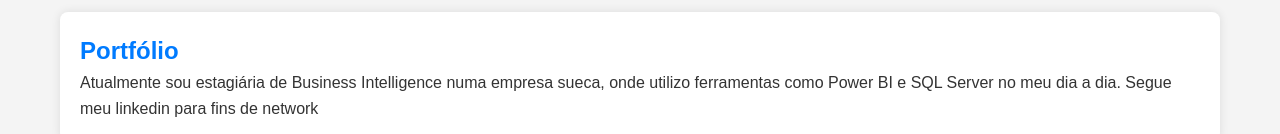
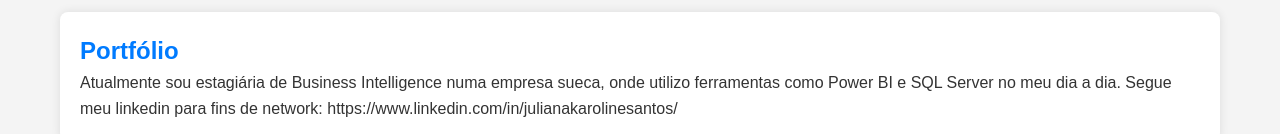
Before and after one commit to julianakaroline111/julianakaroline111.github.io, a plain HTML site: page index.html in a window 1280 px wide. Shown: the part 666-800 px from the top of the page. Drawn offline with Linux system fonts and the light colour scheme.

Commit message:
4 commit

```diff
--- a/index.html
+++ b/index.html
@@ -40,7 +40,7 @@
         <section id="Portfolio">
             <h2>Portfólio</h2>
             <p>Atualmente sou estagiária de Business Intelligence numa empresa sueca, onde utilizo ferramentas como Power BI e SQL Server no meu dia a dia.
-               Segue meu linkedin para fins de network</p>
+               Segue meu linkedin para fins de network: https://www.linkedin.com/in/julianakarolinesantos/</p>
         </section>
 
         <section id="Contato">
```
Also changed, not shown: portfolio.html (+1 -1 lines).
